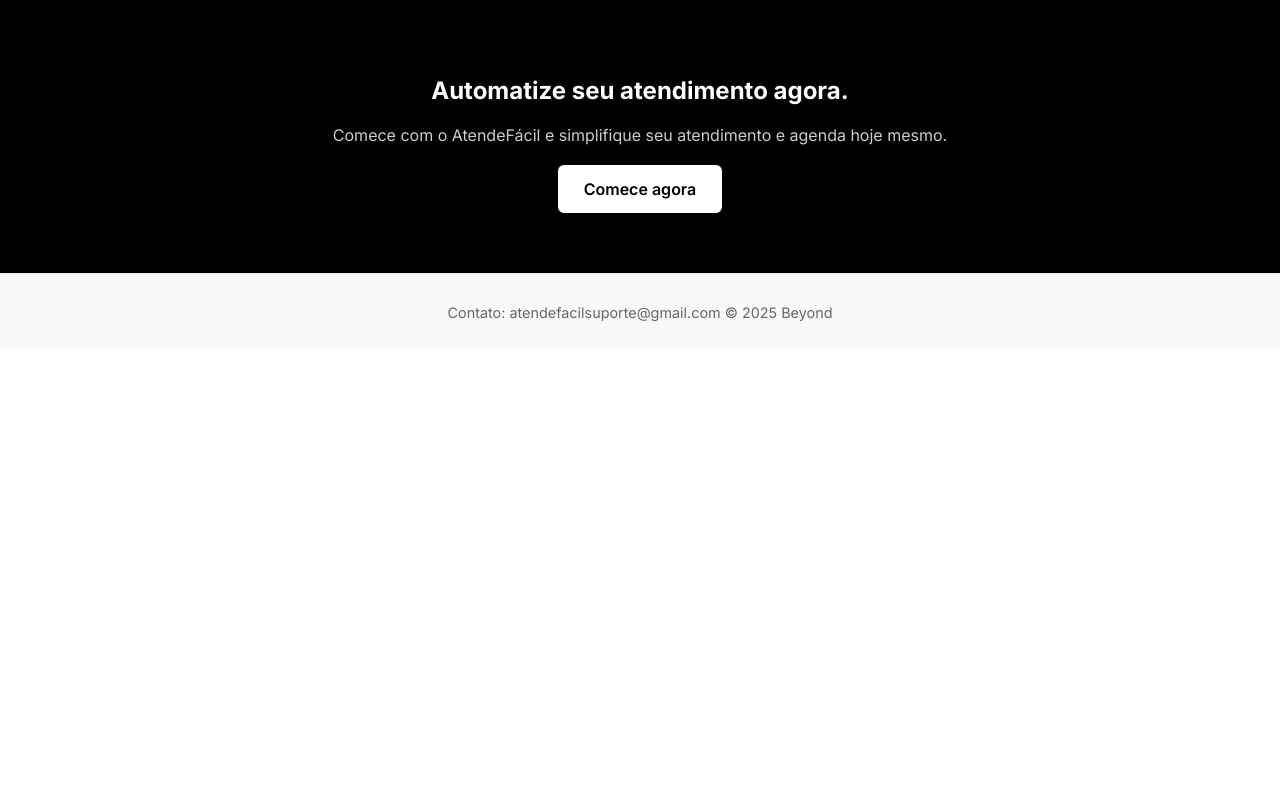
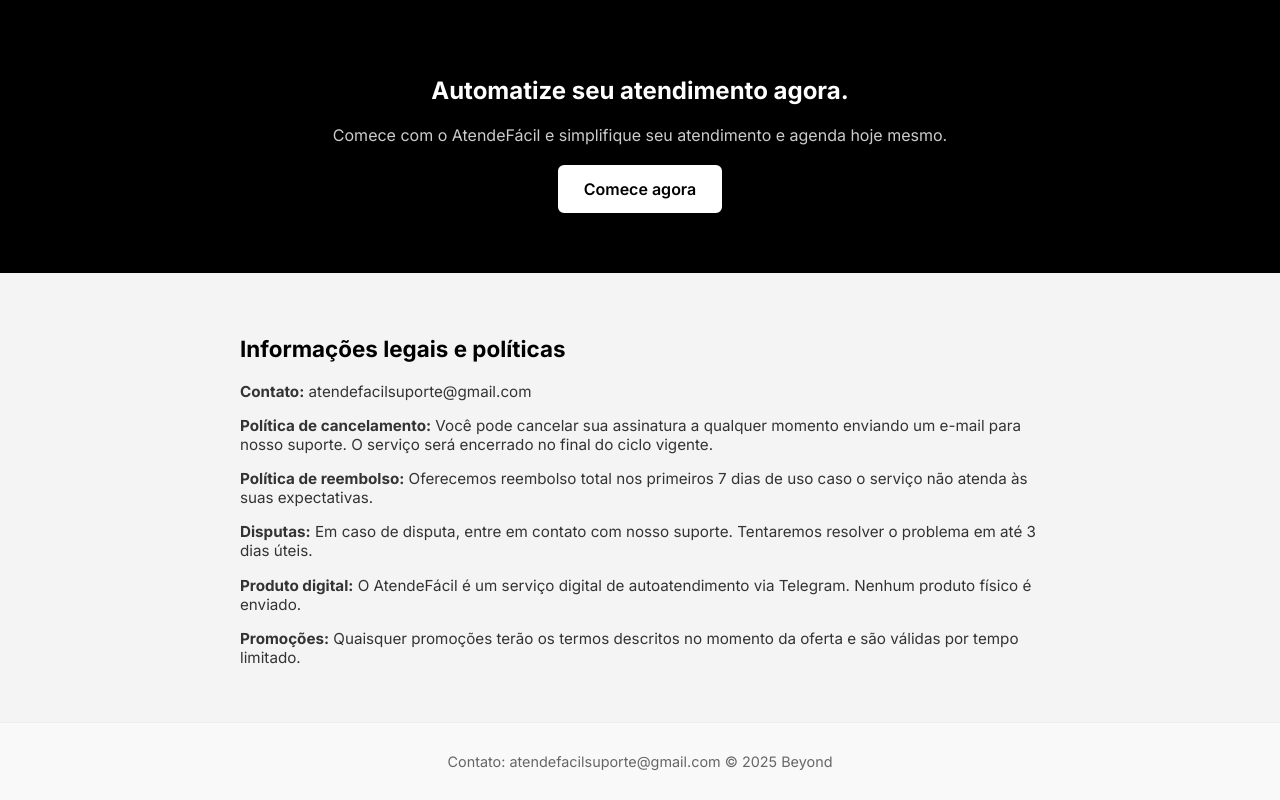
Before and after one commit to Lrj22/atendefacil-site, a plain HTML site: page index.html in a window 1280 px wide. Shown: the part 1266-2066 px from the top of the page. Before the commit the page ends 1617 px from the top, so only its background shows below. Drawn offline with Linux system fonts and the light colour scheme.

Commit message:
feat: add legal features

```diff
--- a/index.html
+++ b/index.html
@@ -47,7 +47,7 @@
     <p>Plano mensal simples.</p>
     <div class="plan">
       <h3>Plano completo</h3>
-      <p class="price">R$99/mês</p>
+      <p class="price">R$199/mês</p>
       <ul>
         <li>✔ Respostas com IA ilimitadas</li>
         <li>✔ Agendamento automático</li>
@@ -63,6 +63,24 @@
     <a href="https://buy.stripe.com/your-real-link" class="btn">Comece agora</a>
   </section>
 
+  <section class="legal">
+  <div class="legal-wrapper">
+    <h3>Informações legais e políticas</h3>
+
+    <p><strong>Contato:</strong> atendefacilsuporte@gmail.com</p>
+
+    <p><strong>Política de cancelamento:</strong> Você pode cancelar sua assinatura a qualquer momento enviando um e-mail para nosso suporte. O serviço será encerrado no final do ciclo vigente.</p>
+
+    <p><strong>Política de reembolso:</strong> Oferecemos reembolso total nos primeiros 7 dias de uso caso o serviço não atenda às suas expectativas.</p>
+
+    <p><strong>Disputas:</strong> Em caso de disputa, entre em contato com nosso suporte. Tentaremos resolver o problema em até 3 dias úteis.</p>
+
+    <p><strong>Produto digital:</strong> O AtendeFácil é um serviço digital de autoatendimento via Telegram. Nenhum produto físico é enviado.</p>
+
+    <p><strong>Promoções:</strong> Quaisquer promoções terão os termos descritos no momento da oferta e são válidas por tempo limitado.</p>
+  </div>
+</section>
+
   <footer>
     <div class="footer-content">
       <span>Contato: atendefacilsuporte@gmail.com</span>
--- a/style.css
+++ b/style.css
@@ -158,6 +158,25 @@
   border: 2px solid #fff;
 }
 
+.legal {
+  background: #f4f4f4;
+  padding: 40px 20px;
+  font-size: 0.95rem;
+  color: #333;
+}
+
+.legal-wrapper {
+  max-width: 800px;
+  margin: auto;
+}
+
+.legal h3 {
+  font-size: 1.4rem;
+  margin-bottom: 20px;
+  color: #000;
+}
+
+
 footer {
   padding: 30px 20px;
   text-align: center;
```
